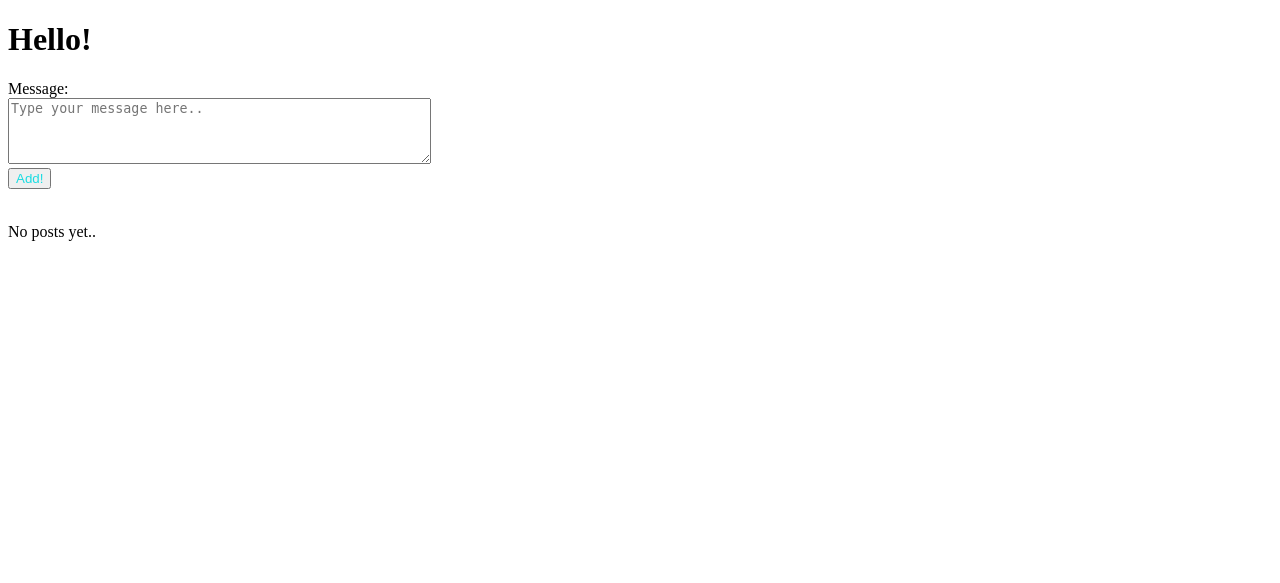
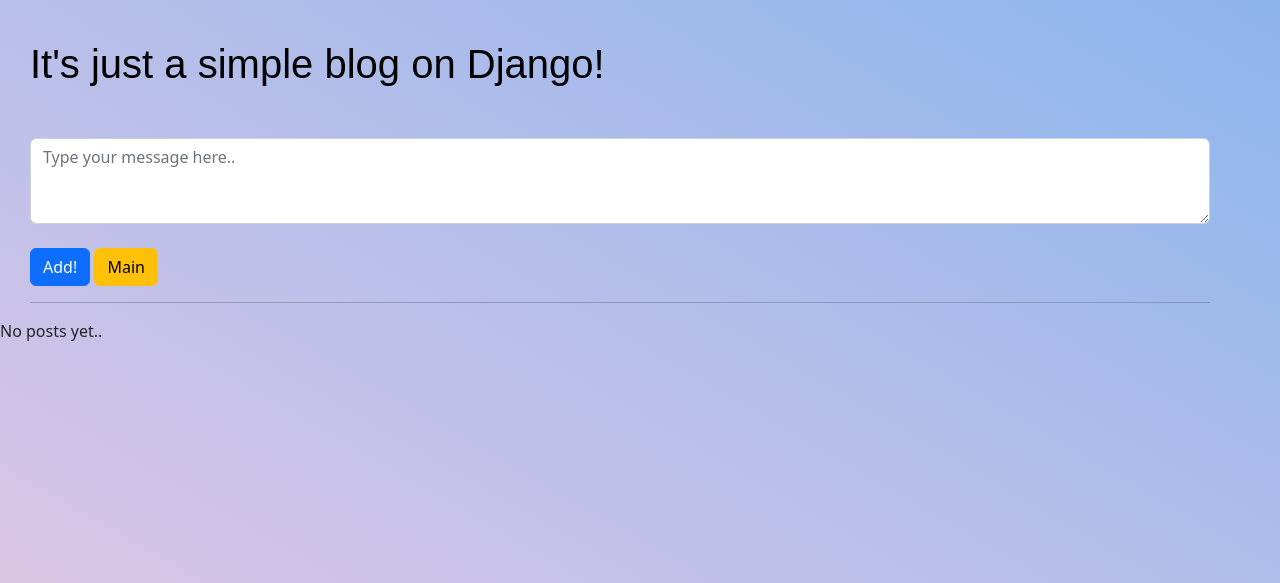
Before and after one commit to kostaaaaa/test_rep, a Django app: page /blog/new-post in a window 1280 px wide. Shown: the top 583 px of the page. Run offline with Django 4.2, Linux system fonts and the light colour scheme; data that the repository does not hold is empty.

Commit message:
design for django

```diff
--- a/django_test/test_project/blog/templates/new-post.html
+++ b/django_test/test_project/blog/templates/new-post.html
@@ -4,17 +4,50 @@
     <meta charset="UTF-8">
     <meta http-equiv="X-UA-Compatible" content="IE=edge">
     <meta name="viewport" content="width=device-width, initial-scale=1.0">
+    <link href="https://cdn.jsdelivr.net/npm/bootstrap@5.2.0-beta1/dist/css/bootstrap.min.css" rel="stylesheet" integrity="sha384-0evHe/X+R7YkIZDRvuzKMRqM+OrBnVFBL6DOitfPri4tjfHxaWutUpFmBp4vmVor" crossorigin="anonymous">
+    <script src="https://cdn.jsdelivr.net/npm/bootstrap@5.2.0-beta1/dist/js/bootstrap.bundle.min.js" integrity="sha384-pprn3073KE6tl6bjs2QrFaJGz5/SUsLqktiwsUTF55Jfv3qYSDhgCecCxMW52nD2" crossorigin="anonymous"></script>
     <title>Add new post</title>
+    <style>
+        body{
+            background-image:-webkit-linear-gradient(60deg,rgba(218, 169, 215, 0.637),rgba(128, 174, 235, 0.904));
+            background-position: center 0;
+            background-repeat: no-repeat;
+            background-attachment: fixed;
+            background-size: cover;
+            -webkit-background-size: cover;
+            -o-background-size: cover;
+            -moz-background-size: cover;
+            -ms-background-size: cover;
+        }
+        h1 {
+            color: #000000;
+            font-family: sans-serif;
+            margin-left: 30px;
+            margin-top:40px;
+            margin-bottom:40px;
+        }
+        h3 {
+            font-family: 'Courier New', Courier, monospace;
+        }
+        form {
+            margin-left: 30px;
+            margin-right: 70px;
+            margin-top: 50px;
+        }
+    </style>
+
 </head>
 <body>
-    <h1>Hello!</h1>
+    <h1>It's just a simple blog on Django!</h1>
+
     <form action="new-post" method="POST">
         <p hidden>{% csrf_token %}</p>
-        Message:<br>
-        <textarea name="text" rows="4" cols="50" placeholder="Type your message here.." required></textarea><br>
-        <button type="submit" style="color: #1adce2;">Add!</button>
+        <textarea class="form-control" name="text" id="exampleFormControlTextarea1" rows="3" placeholder="Type your message here.." required></textarea><br>
+        <button type="submit" margin-top:10px; class="btn btn-primary">Add!</button>
+        <a href="/blog" class="btn btn-warning" role="button">Main</a>
+        <hr>
     </form>
-    <br>
+
     {% if content %}
     <ul>
         {% for post in content %}
```
Also changed, not shown: django_test/test_project/blog/templates/index.html (+31 -1 lines).
